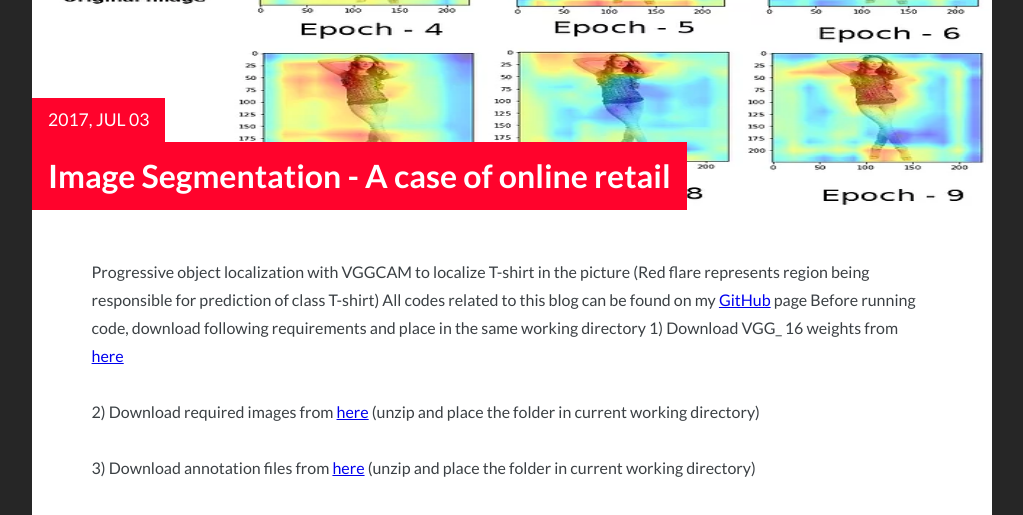
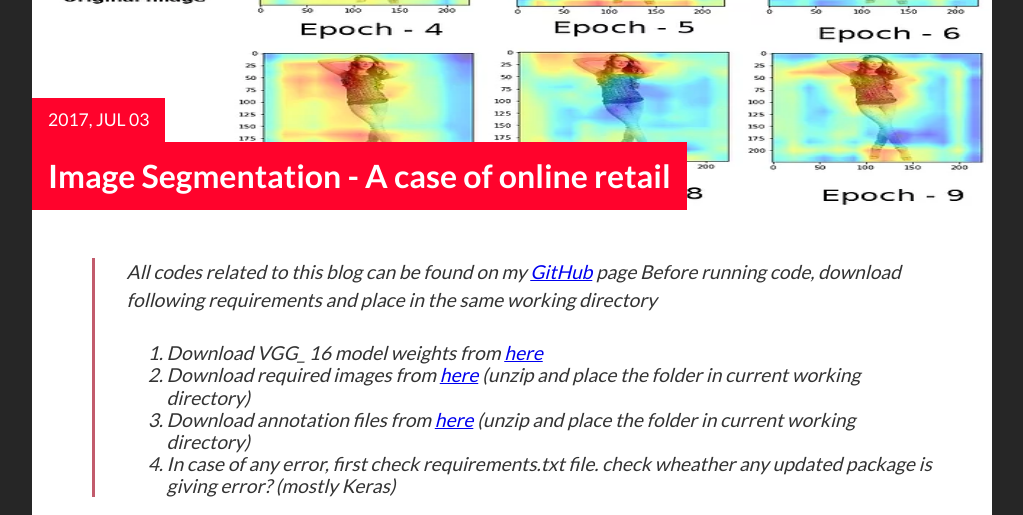
Before and after one commit to snlpatel001213/snlpatel001213_old.github.io, a Jekyll site: the page built from _posts/2018-04-18-Image-Segmentation-A-case-of-online-retail.md, in a window 1280 px wide and 1400 px high, scrolled down 484 px. Shown: the top 515 px of the window, without its empty margins (128-1151 px from the left). Built offline with Jekyll 4.4.1, drawn with Linux system fonts in a browser that asks for light colours; comment, search, counter and statistics services are not loaded; some of the changed text lies outside the part shown.

Commit message:
css chngs

````diff
--- a/_posts/2018-04-18-Image-Segmentation-A-case-of-online-retail.md
+++ b/_posts/2018-04-18-Image-Segmentation-A-case-of-online-retail.md
@@ -7,22 +7,12 @@ description: You’ll find this post in your `_posts` directory. Go ahead and ed
 tag: [Image Segmentation, Python]
 ---
 
-Progressive object localization with VGGCAM to localize T-shirt in the picture (Red flare represents region being responsible for prediction of class T-shirt)
-All codes related to this blog can be found on my [GitHub](https://github.com/snlpatel001213/algorithmia/tree/master/convnet/vggcam) page
+>All codes related to this blog can be found on my [GitHub](https://github.com/snlpatel001213/algorithmia/tree/master/convnet/vggcam) page
 Before running code, download following requirements and place in the same working directory
-1) Download VGG_ 16 weights from [here](https://drive.google.com/file/d/0B5mEsS-c9HHAdUNtWmo2NDltaTA/view?usp=sharing)
-
-2) Download required images from [here](https://1drv.ms/u/s!Atn7BMbmwAZ4h4NG7kcqmTiNC4ExfQ) (unzip and place the folder in current working directory)
-
-3) Download annotation files from [here](https://1drv.ms/u/s!Atn7BMbmwAZ4h4NEwv5o291y0k99ww) (unzip and place the folder in current working directory)
-
-4) In case of any error, first check requirements.txt file. check whether any updated package is giving error? (mostly Keras)
-
-<p align="center">
-  <img class="img-responsive" src="https://static.wixstatic.com/media/884a24_700e66406e174b4bb337c04db223cf11~mv2.jpg/v1/fill/w_662,h_662,al_c,q_85,usm_0.66_1.00_0.01/884a24_700e66406e174b4bb337c04db223cf11~mv2.webp">
-</p>
-
-Progressive object localization with VGGCAM to localize T-shirt in the picture (Red flare represents region being responsible for prediction of class T-shirt)
+>1. Download VGG_ 16 model weights from [here](https://drive.google.com/file/d/0B5mEsS-c9HHAdUNtWmo2NDltaTA/view?usp=sharing)
+>2. Download required images from [here](https://1drv.ms/u/s!Atn7BMbmwAZ4h4NG7kcqmTiNC4ExfQ) (unzip and place the folder in current working directory)
+>3. Download annotation files from [here](https://1drv.ms/u/s!Atn7BMbmwAZ4h4NEwv5o291y0k99ww) (unzip and place the folder in current working directory)
+>4. In case of any error, first check requirements.txt file. check wheather any updated package is giving error? (mostly Keras)
 
 From a couple of days, I was reading the papers regarding, R-CNN and its advancements. In earlier blog-post, I have given a clear explanation of how things work for object detection in an image. Next question is how to locate that object. This is where RCNN comes in picture. RCNN is capable of identifying an object in an image and it repetitive manner can tag many objects in the same image. RCNN is not as simple as we were have done many image e classification.
 
@@ -218,7 +208,7 @@ def train_VGGCAM(trained_weight_path, nb_classes,epoches,batchSize, num_input_ch
     # Compile
     sgd = SGD(lr=0.001, decay=1e-6, momentum=0.9, nesterov=True)
     trainedModel.compile(optimizer=sgd, loss='categorical_crossentropy',metrics=['accuracy'])
-    for epochNo in range(0,epoches):\
+    for epochNo in range(0,epoches):
     print "Epoch No : ", epochNo
     batch_Count = 0
     for image,labels in getImageAndCategory(batchSize):
@@ -250,7 +240,7 @@ def train_VGGCAM(trained_weight_path, nb_classes,epoches,batchSize, num_input_ch
 ```
 
 **4) Getting Heat MAP**
-``` PYTHON
+``` Python
 def get_classmap(model, X, nb_classes, batch_size, num_input_channels, ratio):
     """
     To get heat map from the weight present in last convolutional layer in VGGCAM network
@@ -307,8 +297,11 @@ def plot_classmap(VGGCAM_weight_path, trainedModel,img_path, label,nb_classes, n
 
 When I progressively checked performance improvement in the model epoch by epoch, I got following result, It is very clear that if such large amount of specific examples are provided it can actually perform great.
 
-![](https://static.wixstatic.com/media/884a24_700e66406e174b4bb337c04db223cf11~mv2.jpg/v1/fill/w_728,h_728,al_c,q_85,usm_0.66_1.00_0.01/884a24_700e66406e174b4bb337c04db223cf11~mv2.webp)
 
-Figure 5. Progressive object localization with VGGCAM to localize T-shirt in the picture (Red flare represents region being responsible for prediction of class T-shirt)
+<p align="center">
+<img  class="img-responsive" src="https://static.wixstatic.com/media/884a24_700e66406e174b4bb337c04db223cf11~mv2.jpg/v1/fill/w_728,h_728,al_c,q_85,usm_0.66_1.00_0.01/884a24_700e66406e174b4bb337c04db223cf11~mv2.webp">
+</p>
+
+```Figure 5. Progressive object localization with VGGCAM to localize T-shirt in the picture (Red flare represents region being responsible for prediction of class T-shirt)```
 
 I do understand, that this requires a lot of training, I have tried to develop a prototype. To this prototype, one can provide N number images and M number of classes to make the prediction. To train such model it would require highly powerful, state of art GPUs.
````
